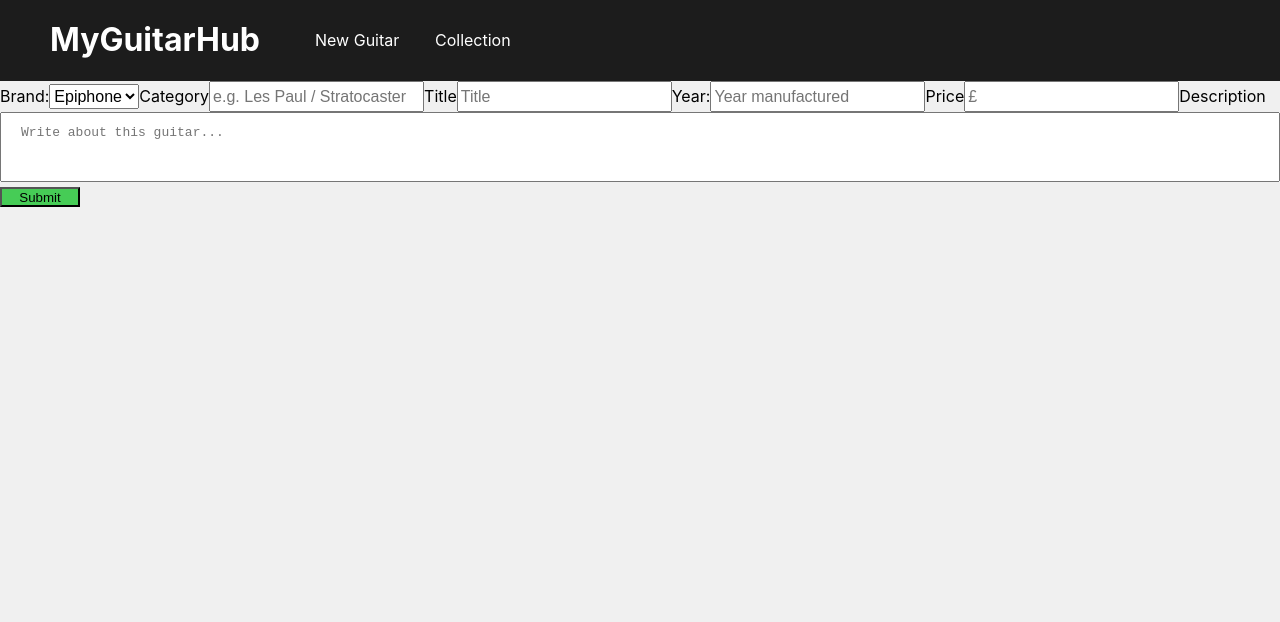
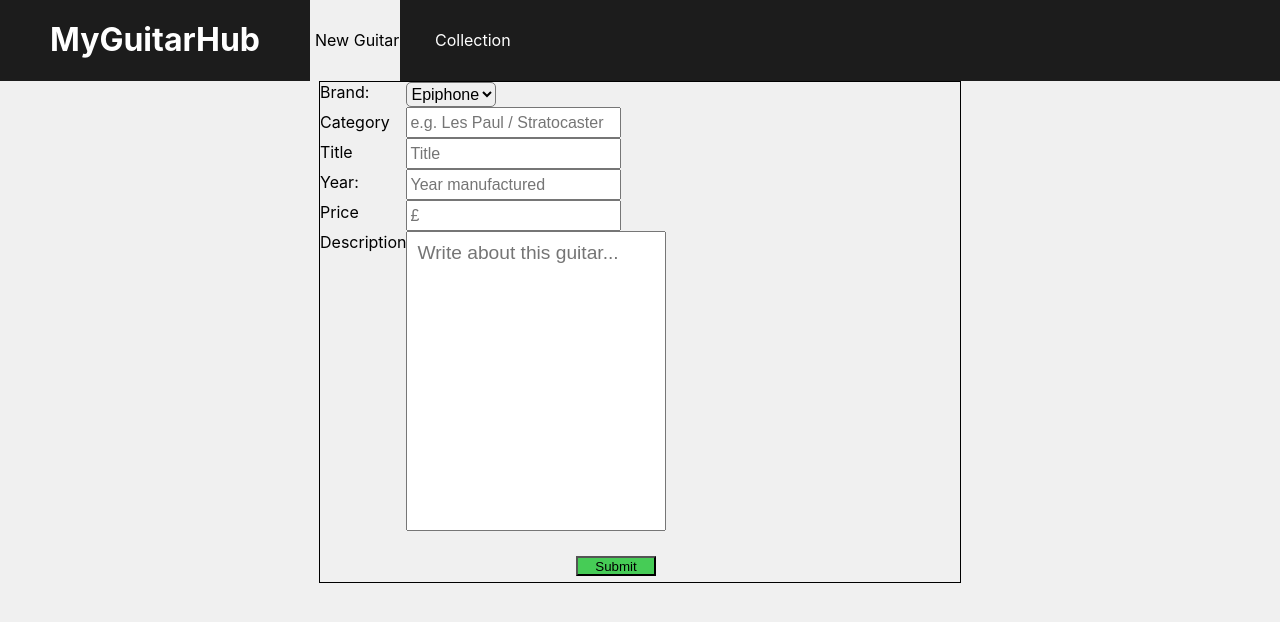
Before and after one commit to Kalvin104/MyGuitarHub, a React (Create React App) app: page / in a window 1280 px wide. Both pictures are taken after a click on the element "New Guitar". Shown: the top 622 px of the page. Built offline with nearby package versions, Linux system fonts and the light colour scheme.

Commit message:
ui improvement

```diff
--- a/src/App.css
+++ b/src/App.css
@@ -379,7 +379,6 @@
 }
 
 .myCollection-container {
-  background-color: rgb(18, 18, 18);
   border-radius: 15px;
   align-content: flex-start;
   margin: auto;
@@ -387,11 +386,10 @@
   overflow-x: scroll;
   margin-left: 50px;
   margin-right: 50px;
+  height: 515px;
+  color: black
 }
 
-.myCollection-collection {
-  color: white;
-}
 
 .myCollection-guitars {
   font-size: 110%;
@@ -443,9 +441,12 @@ height: 140px;
 }
 
 .input.desc {
-  height: 70px;
+  height: 300px;
   width: 100%;
-  padding: 12px 20px;
+  padding: 17px 10px;
+  line-height: 7px;
+  font-family: Arial, Helvetica, sans-serif;
+  font-size: larger;
   box-sizing: border-box;
   resize: none;
 }
@@ -470,3 +471,38 @@ height: 140px;
   background-color: #46cc56;
   color: black;
 }
+
+.addGuitarForm{
+  background-color: #F0F0F0;
+  height: 500px;
+  width: 50%;
+  margin: auto;
+  border: solid black 1px;
+}
+
+/* Input Form */
+
+#brand{
+  border-radius: 5px;
+}
+
+#formlabelsdiv{
+  display: flex;
+  flex-direction: column;
+}
+
+#formlabels{
+  height: 30px;
+}
+
+
+/* Collection Styles */
+
+.collectionItem {
+  display: flex;
+  gap: 50px;
+}
+
+.collectionDetails {
+  margin: auto;
+}
--- a/src/App.js
+++ b/src/App.js
@@ -133,8 +133,9 @@ const handleSubmitGuitar = (e) => {
   if (!newCategory) return
   addItem(newBrand, newCategory, newTitle, newYear, newPrice, newDescription)
 }
-const [showAdd, setShowAdd] = React.useState(true)
+
 const [home, setHome] = useState(true)
+const [showAdd, setShowAdd] = React.useState(false)
 const [openColl, setOpenColl] = useState(false)
 
 function openHome(){
@@ -155,14 +156,15 @@ function openCollection(){
   setShowAdd(false)
 }
 
-
-
 return (
     <main id="main">
       <Header
       openHome={openHome}
+      home={home}
       openCollection={openCollection}
+      openColl={openColl}
       openAddGuitar={openAddGuitar}
+      showAdd={showAdd}
 
       />
       {showAdd && <AddNewGuitar
@@ -205,34 +207,21 @@ return (
         <br></br>
         <br></br>
         <br></br>
-
-
-        <button onClick={() => {clearCollection(); clearCollectionMenu()}}> Clear Collection</button>
         </div>
-
         </div> }
         {openColl &&
         <Collection
           key={myCollection}
           myCollection={myCollection}
-          myCollectionTitle={myCollectionTitle}
-          myCollectionBrand={myCollectionBrand}
-          myCollectionPrice={myCollectionPrice}
           filtered={filtered}
           setClear={setClear}
           clear={clear}
           clearCollection={clearCollection}
-
           menuItems={menuItems}
-        /> }
+        />
+        }
+          {openColl && <button onClick={() => {clearCollection(); clearCollectionMenu()}}> Clear Collection</button>}
         <br></br>
-        <br></br>
-        <br></br>
-        <br></br>
-        <br></br>
-        <br></br>
-        <br></br>
-
         {/* <Footer /> */}
       </main>
   )
--- a/src/components/AddNewGuitar.js
+++ b/src/components/AddNewGuitar.js
@@ -3,7 +3,16 @@ import React from 'react'
 const AddNewGuitar = ({handleSubmitGuitar, setNewBrand, setNewCategory, setNewTitle, setNewYear, setNewPrice, setNewDescription}) => {
   return (
     <form className="addGuitarForm" onSubmit={handleSubmitGuitar}>
-        <label htmlFor="brand">Brand:</label>
+        <div style={{display: "flex"}}>
+        <div id="formlabelsdiv">
+            <label id="formlabels" >Brand:</label>
+            <label id="formlabels">Category</label>
+            <label id="formlabels">Title</label>
+            <label id="formlabels">Year:</label>
+            <label id="formlabels">Price</label>
+            <label id="formlabels">Description</label>
+        </div>
+        <div>
         <select className="input" name="brand" id="brand" onChange={(e) => setNewBrand(e.target.value)}>
             <option value="Epiphone">Epiphone</option>
             <option value="Gibson">Gibson</option>
@@ -15,7 +24,8 @@ const AddNewGuitar = ({handleSubmitGuitar, setNewBrand, setNewCategory, setNewTi
             <option value="Yamaha">Yamaha</option>
             <option value="Gretsch">Gretsch</option>
         </select>
-        <label>Category</label>
+        <br></br>
+
         <input
             className="input"
             id="inputCategory"
@@ -24,10 +34,10 @@ const AddNewGuitar = ({handleSubmitGuitar, setNewBrand, setNewCategory, setNewTi
             onChange={(e) => setNewCategory(e.target.value)}
             required
         ></input>
-        <label>Title</label>
+        <br></br>
+
         <input
             className="input"
-            autoFocus
             id='inputTitle'
             type='text'
             placeholder='Title'
@@ -35,7 +45,8 @@ const AddNewGuitar = ({handleSubmitGuitar, setNewBrand, setNewCategory, setNewTi
             onChange={(e) => setNewTitle(e.target.value)}
         >
         </input>
-        <label>Year:</label>
+        <br></br>
+
         <input
         className="input"
          id='inputYear'
@@ -44,7 +55,8 @@ const AddNewGuitar = ({handleSubmitGuitar, setNewBrand, setNewCategory, setNewTi
          onChange={(e) => setNewYear(e.target.value)}
          required
         ></input>
-        <label>Price</label>
+        <br></br>
+
         <input
             className="input"
             id='inputPrice'
@@ -53,7 +65,8 @@ const AddNewGuitar = ({handleSubmitGuitar, setNewBrand, setNewCategory, setNewTi
             onChange={(e) => setNewPrice(e.target.value)}
             required
         ></input>
-        <label>Description</label>
+        <br></br>
+
         <textarea
             className="input desc"
             id='inputDesc'
@@ -67,13 +80,16 @@ const AddNewGuitar = ({handleSubmitGuitar, setNewBrand, setNewCategory, setNewTi
         id='inputImage'
         type='file'
         ></input> */}
-
-
+        </div>
+        </div>
+        <br></br>
+        <div style={{width: "100%", marginLeft: "40%"}}>
         <button
         className="inputBtn"
         type='submit'
         aria-label='Add Item'
         >Submit</button>
+        </div>
     </form>
 
     // brand: "Gibson",
--- a/src/components/Collection.js
+++ b/src/components/Collection.js
@@ -1,13 +1,6 @@
 import React from 'react'
 
 export default function Collection({ myCollection, myCollectionTitle, menuItems}) {
-
-const [showMyCollection, setMyShowCollection] = React.useState(true)
-
-
-  function showCollection(){
-    setMyShowCollection(prevClick => !prevClick)
-  }
 
   myCollectionTitle = JSON.parse(localStorage.getItem('guitars'))
 
@@ -17,17 +10,23 @@ const [showMyCollection, setMyShowCollection] = React.useState(true)
     <div>
       <br></br>
         <div className="myCollection-container">
-          <button onClick={showCollection}>{showMyCollection ? "Hide" : "Show"}</button>
-          {showMyCollection && <div className="myCollection-collection">
+          <div className="myCollection-collection">
             {theCollection.map((menuItem)=> {
               const {id, title, category, img, brand, year} = menuItem
               {return (
-              <div key={id}>
-                {brand} - {category} ({year}) {title}
-                <img src={`./assets/${img}`}></img>
+              <div className='collectionItem' key={id}>
+                <div className="collectionDetails">
+                  <h3>{brand}</h3>
+                  <p>{category}</p>
+                  <p>{year}</p>
+                  <p>{title}</p>
+                </div>
+                <div className="collectionImageDiv">
+                  <img id="collectionImage" src={`./assets/${img}`}></img>
+                </div>
               </div> )}
             })}
-          </div>}
+          </div>
         </div>
     </div>
   )
--- a/src/components/Header.js
+++ b/src/components/Header.js
@@ -1,11 +1,27 @@
 import React from 'react'
 
-export default function Header({openHome, openCollection, openAddGuitar}) {
+export default function Header({openHome, openCollection, openAddGuitar, openColl, home, showAdd}) {
 
   const [hover, setHover] = React.useState(false)
 
+
   const hoverStyle = {
     backgroundColor: hover ? "" : "green"
+  }
+
+  const selectHome = {
+    backgroundColor: home ? "#F0F0F0" : "",
+    color: home ? "black" : "white"
+  }
+  const selectCollection = {
+    backgroundColor: openColl ? "#F0F0F0" : "",
+    color: openColl ? "black" : "white",
+    paddingTop: "30px", paddingLeft: "5px", height: "51px", width: "85px"
+  }
+  const selectAddGuitar = {
+    backgroundColor: showAdd ? "#F0F0F0" : "",
+    color: showAdd ? "black" : "white",
+    paddingTop: "30px", paddingLeft: "5px", height: "51px", width: "85px"
   }
 
 
@@ -13,13 +29,14 @@ export default function Header({openHome, openCollection, openAddGuitar}) {
   return (
     <div style={{paddingRight: "100px", paddingLeft: "50px", display: "flex", backgroundColor: "#1c1c1c", color: "white"}}>
         <h1
+        style={selectHome}
         id='home-icon'
         onClick={() => openHome()}
         >MyGuitarHub</h1>
 
         <div style={{marginLeft: "50px", display: "flex", gap: "30px"}}>
-          <div id='addGuitar' style={{paddingTop: "30px", paddingLeft: "5px", height: "51px", width: "85px"}} onClick={() => openAddGuitar()}>New Guitar</div>
-          <div id='addGuitar' style={{paddingTop: "30px", paddingLeft: "5px", height: "51px", width: "85px"}} onClick={() => openCollection()}>Collection</div>
+          <div id='addGuitar' style={selectAddGuitar} onClick={() => openAddGuitar()}>New Guitar</div>
+          <div id='addGuitar' style={selectCollection} onClick={() => openCollection()}>Collection</div>
         </div>
 
     </div>
```
